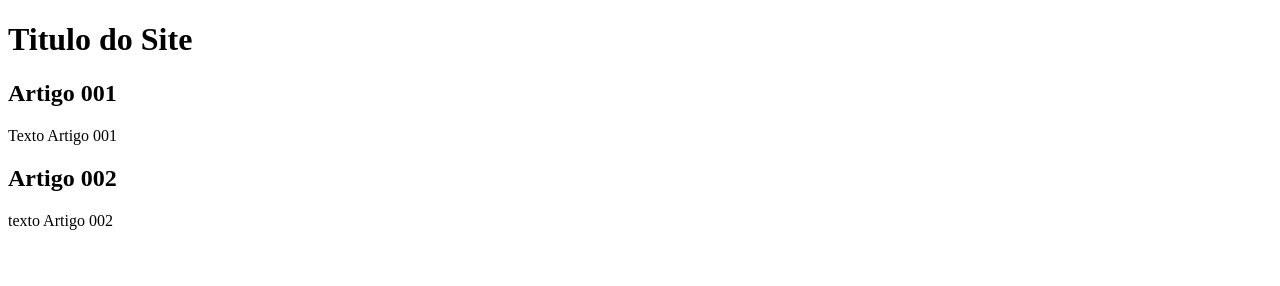
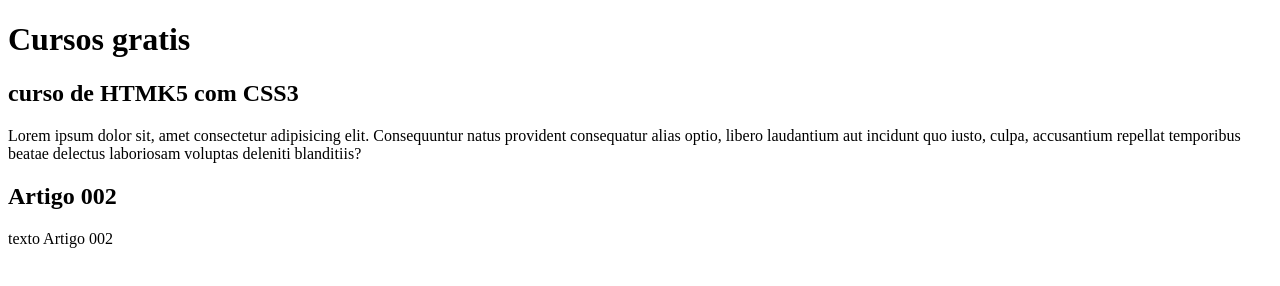
Before and after one commit to aruanaestudante/Projeto-site, a plain HTML site: page index.html in a window 1280 px wide. Drawn offline with Linux system fonts and the light colour scheme.

Commit message:
começei a escrever o conteudo

```diff
--- a/index.html
+++ b/index.html
@@ -8,11 +8,11 @@
 <body>
     <main>
         <header>
-            <h1>Titulo do Site</h1>
+            <h1>Cursos gratis</h1>
          </header>
          <article>
-            <h2>Artigo 001</h2>
-            <p>Texto Artigo 001</p>
+            <h2>curso de HTMK5 com CSS3</h2>
+            <p>Lorem ipsum dolor sit, amet consectetur adipisicing elit. Consequuntur natus provident consequatur alias optio, libero laudantium aut incidunt quo iusto, culpa, accusantium repellat temporibus beatae delectus laboriosam voluptas deleniti blanditiis?</p>
             </article>
             <article>
                 <h2>Artigo 002</h2>
```
